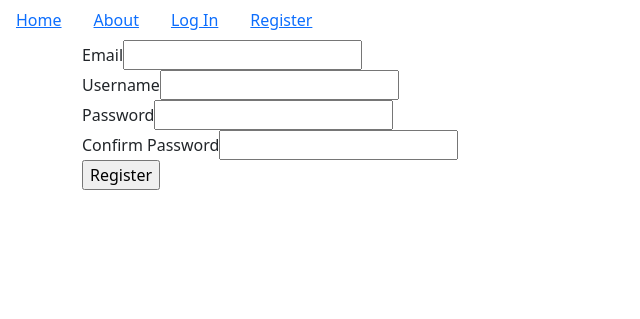
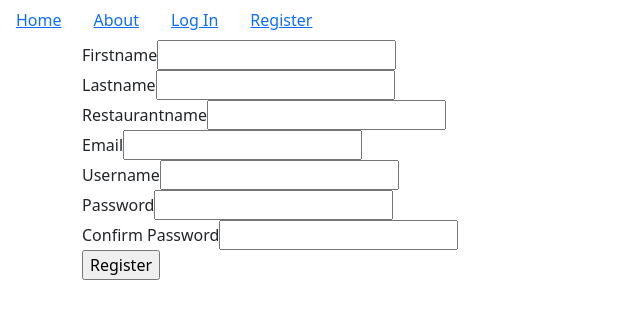
Before and after one commit to darnelldugger/al-la-carte, a Flask app: page /register in a window 1280 px wide. Shown: the top 319 px of the page, without its empty margins (0-640 px from the left). Run offline with Flask 2, Linux system fonts and the light colour scheme; some libraries are stand-ins or nearby versions.

Commit message:
refactor register.html

```diff
--- a/myapp/templates/register.html
+++ b/myapp/templates/register.html
@@ -3,6 +3,9 @@
 
 <form method="POST">
     {{form.hidden_tag()}}
+    {{form.firstname.label}}{{form.firstname}}<br>
+    {{form.lastname.label}}{{form.lastname}}<br>
+    {{form.restaurantname.label}}{{form.restaurantname}}<br>
     {{form.email.label}}{{form.email}}<br>
     {{form.username.label}}{{form.username}}<br>
     {{form.password.label}}{{form.password}}<br>
```
